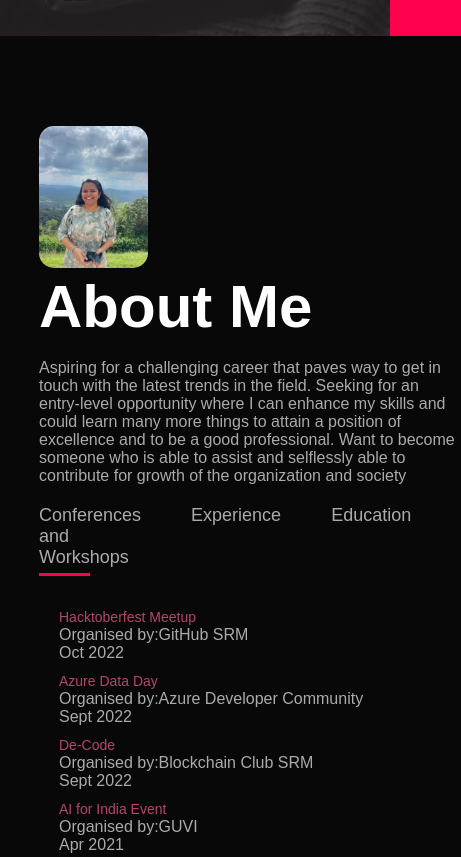
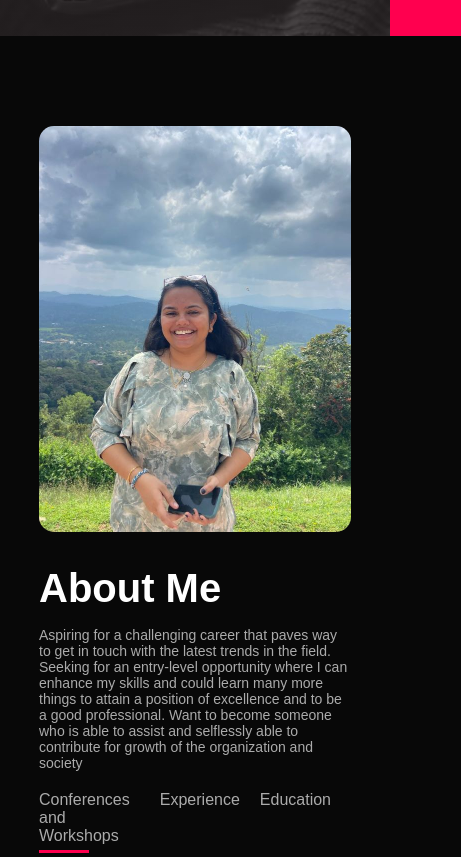
Before and after one commit to medhavii/PortFolio, a plain HTML site: page index.html in a window 390 px wide. Shown: the part 808-1665 px from the top of the page, 461 px wide, since content can reach past the window. Drawn offline with Linux system fonts and the light colour scheme.

Commit message:
added responsiveness

```diff
--- a/phone.css
+++ b/phone.css
@@ -38,4 +38,32 @@ nav .fa-solid{
         cursor: pointer;
     }
 
+    .sub-title{
+        font-size: 40px;
+
+    }
+
+    .about-col-1, .about-col-2
+    {
+        flex-basis: 100%;
+    }
+
+    .about-col-1{
+        margin-bottom: 30px;
+    }
+
+    .about-col-2{
+        font-size: 14px;
+    }
+
+    .tab-links{
+        font-size: 16px;
+        margin-right: 20px;
+    }
+
+    .contact-left, .contact-right{
+        flex-basis: 100%;
+    }
+
+
 }
```
